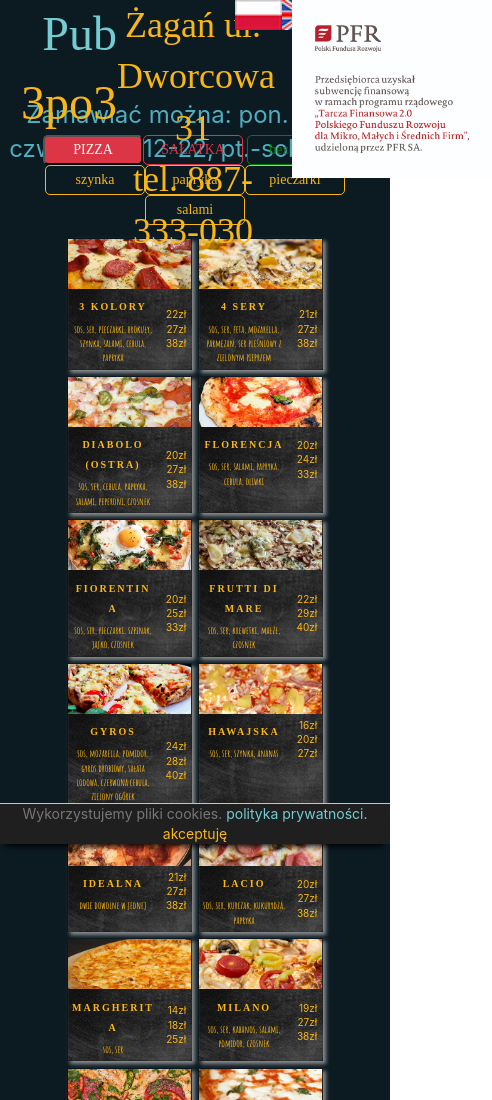
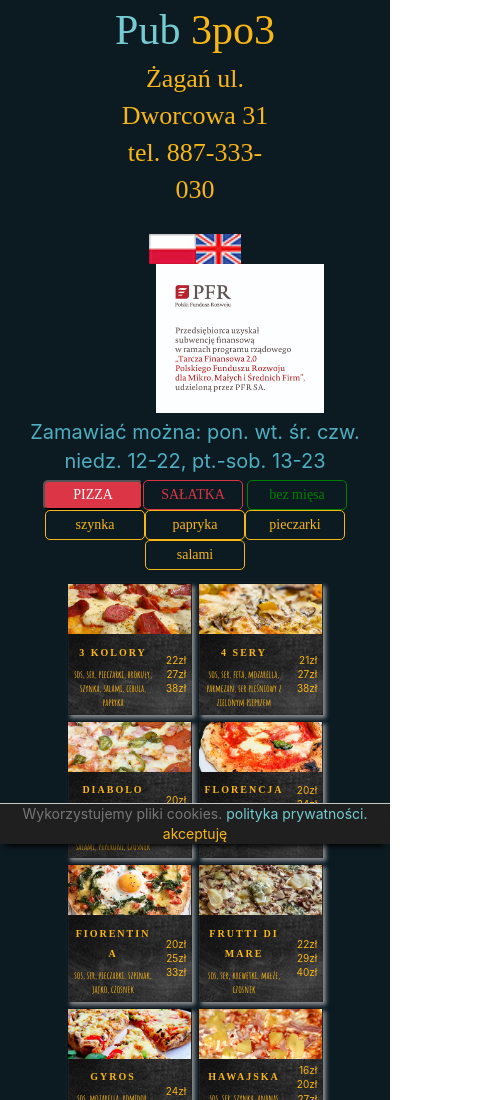
Before and after one commit to PiotrBozek/newSite3po3_2021, a React app: page / in a window 390 px wide. Shown: the top 1100 px of the page, 492 px wide, since content can reach past the window. Built offline with nearby package versions, Linux system fonts and the light colour scheme; a web font is replaced by a local one.

Commit message:
new site

```diff
--- a/src/components/Header/styles.css
+++ b/src/components/Header/styles.css
@@ -17,12 +17,12 @@
     height: 100px;
     color: rgb(116, 204, 210);
     font-family: 'Fredericka the Great', 'cursive';
+    /* border: rgb(20, 207, 220) 1px solid; */
 }
 
 .app__Header-logo span {
     color: rgb(249, 182, 23);
 }
-
 
 .app__Header-contact {
     font-size: 36px;
@@ -31,6 +31,7 @@
     width: 39%;
     height: 100px;
     margin-bottom: 25px;
+    /* border: rgb(220, 190, 20) 1px solid; */
 }
 
 .app__Header-contact p{
@@ -44,18 +45,66 @@
     display: flex;
     flex-direction: row;
     justify-content: center;
+    /* border: crimson 1px solid; */
 }
 .app-Header-flags img {
     width: 50px;
     height: 30px;
+    cursor: pointer;
 }
 
 .app-Header-pfr {
     width: 25%;
     object-fit: fill;
     z-index: 300;
+    right: 0;
 }
 
 .app-Header-pfr img {
     width: 200px;
 }
+
+@media screen and (max-width: 1700px) {
+
+    .app-Header-pfr img {
+        width: 168px;
+    }
+}
+
+@media screen and (max-width: 1150px) {
+    .app-Header-pfr {
+        width: 20%;
+    }
+    .app__Header-contact {
+        font-size: 32px;
+    }
+}
+
+@media screen and (max-width: 950px) {
+    .app__Header-logo {
+        width: 20%;
+        text-align: left;
+        font-size: 42px;
+    }
+    .app__Header-contact {
+        font-size: 26px;
+    }
+}
+
+@media screen and (max-width: 720px) {
+    .app__Header {
+        flex-direction: column;
+        height: auto;
+    }
+    .app__Header-logo {
+        width: 100%;
+        text-align: center;
+        height: auto;
+    }
+    .app-Header-flags {
+        height: auto;
+    }
+    .app__Header-contact {
+        height: auto;
+    }
+}
--- a/src/components/Information/styles.css
+++ b/src/components/Information/styles.css
@@ -1,19 +1,8 @@
 .app__Information {
         height: 5vh;
         color: white;
-        display: flex;
-        flex-direction: column;
+        width: 100%;
 }
-
-/* .PizzeriaData {
-        font-size: 28px;
-        display: flex;
-        justify-content: space-evenly;
-        font-family: 'Fredericka the Great', 'cursive';
-        letter-spacing: 2px;
-        color: rgb(249, 182, 23);
-        margin-top: 10px;
-} */
 
 .app__Information-openingHours {
         padding-top: 5px;
@@ -21,3 +10,24 @@
         font-size: 24px;
         color: #4faec0;
 }
+
+@media screen and (max-width: 1150px) {
+        .app__Information-openingHours {
+                font-size: 20px;
+        }
+}
+
+@media screen and (max-width: 950px) {
+        .app__Information {
+                text-align: left;
+                padding-left: 10px;
+        }
+}
+
+@media screen and (max-width: 720px) {
+        .app__Information {
+                text-align: center;
+                padding-left: 0;
+                height: auto;
+        }
+}
--- a/src/components/Search/styles.css
+++ b/src/components/Search/styles.css
@@ -11,9 +11,6 @@
         border-radius: 5px;
         z-index: 1;
 }
-
-/* .app__Search-board {
-} */
 
 .button_choice {
         font-size: 1.5rem;
```
Also changed, not shown: src/components/Header/Header.jsx (+0 -17 lines).
